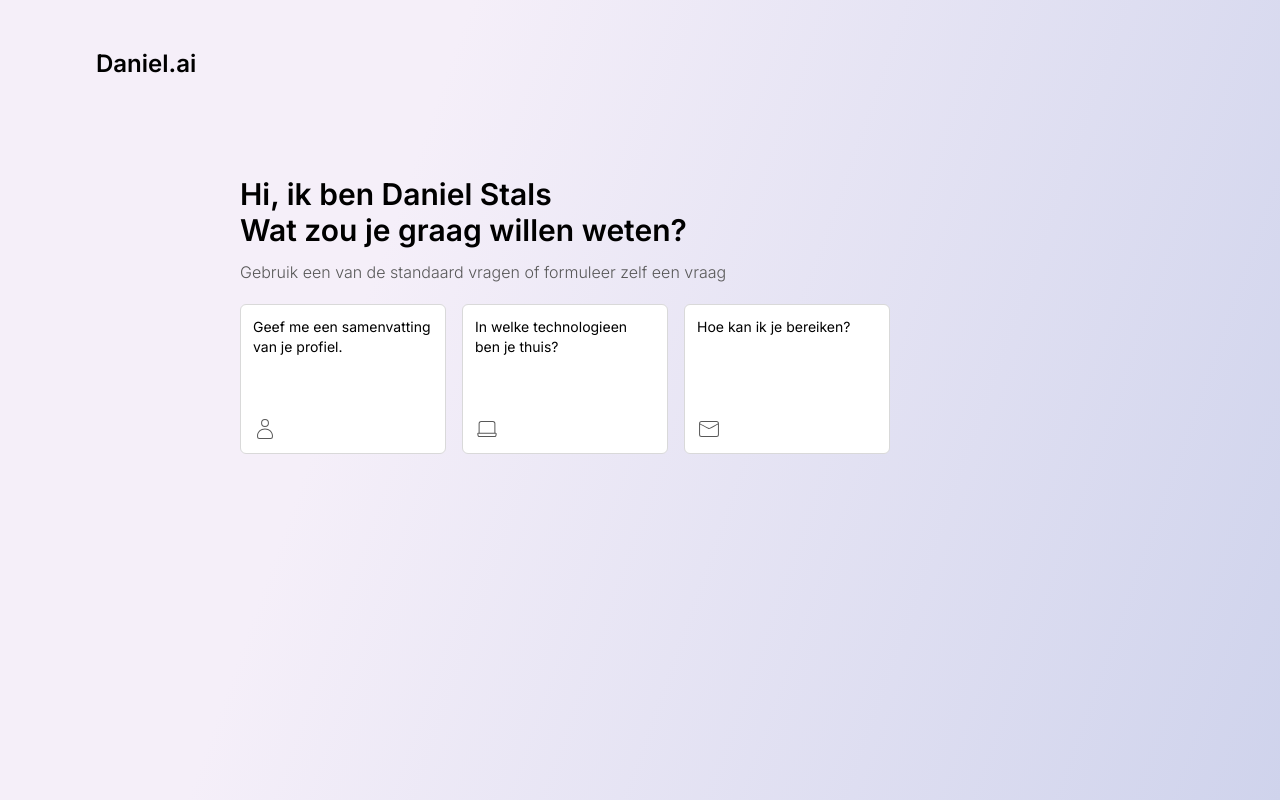
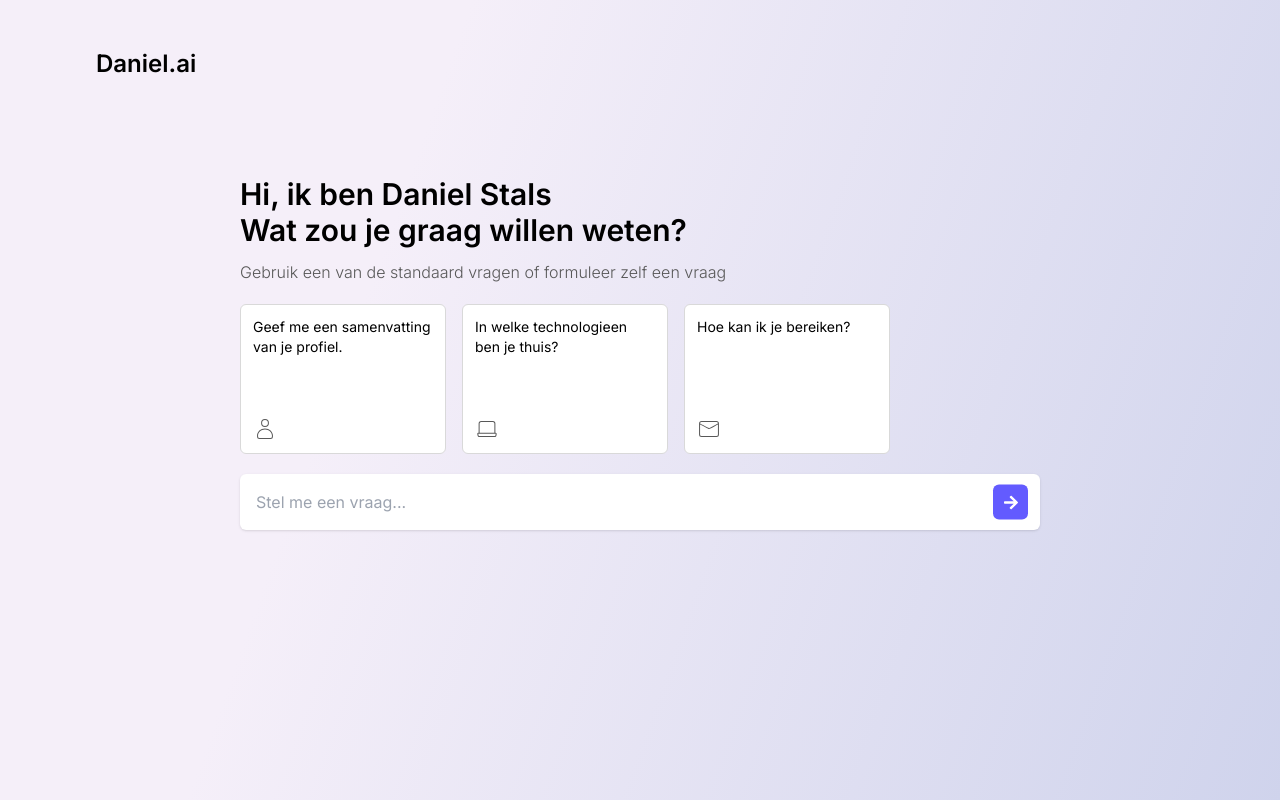
Before and after one commit to danielstals/daniel-ai, a Next.js app: page / in a window 1280 px wide. Built offline with nearby package versions, Linux system fonts and the light colour scheme.

Commit message:
feat: added base of prompt box

```diff
--- a/src/app/page.tsx
+++ b/src/app/page.tsx
@@ -1,19 +1,51 @@
+'use client';
+
 import { PromptSuggestions } from '@/components/layouts/PromptSuggestions';
+import { Button } from '@/components/ui/Button';
+import { useState } from 'react';
+import { FaArrowRight } from 'react-icons/fa';
 
 export default function Home() {
+	const [prompt, setPrompt] = useState<string>('');
+
+	function handleSetPrompt(e: React.ChangeEvent<HTMLInputElement>) {
+		e.preventDefault();
+		setPrompt(e.target.value);
+	}
+
+	function handleSetSuggestedPrompt(suggestedPrompt: string) {
+		setPrompt(suggestedPrompt);
+	}
+
 	return (
-		<div className="flex flex-col self-center w-full max-w-[800px]">
-			<h2 className="block text-2xl md:text-3xl font-semibold mb-3">
+		<div className='flex flex-col self-center w-full max-w-[800px]'>
+			<h2 className='block mb-3 text-2xl font-semibold md:text-3xl'>
 				Hi, ik ben Daniel Stals
 				<br />
 				Wat zou je graag willen weten?
 			</h2>
 
-			<span className="block text-base font-light text-neutral-mid mb-5">
+			<span className='block mb-5 text-base font-light text-neutral-mid'>
 				Gebruik een van de standaard vragen of formuleer zelf een vraag
 			</span>
 
-			<PromptSuggestions />
+			<PromptSuggestions className='mb-5' onClick={handleSetSuggestedPrompt} />
+
+			<div className='relative'>
+				<input
+					value={prompt}
+					onChange={handleSetPrompt}
+					className='w-full p-4 rounded-md shadow outline-none focus:border-primary'
+					type='text'
+					placeholder='Stel me een vraag...'
+				/>
+
+				<Button
+					isDisabled={!prompt}
+					className='absolute items-center justify-center -translate-y-1/2 right-3 top-1/2'
+					icon={<FaArrowRight color='white' />}
+				/>
+			</div>
 		</div>
 	);
 }
--- a/src/components/layouts/PromptSuggestions.tsx
+++ b/src/components/layouts/PromptSuggestions.tsx
@@ -1,12 +1,40 @@
+import { cva } from 'class-variance-authority';
 import { CiLaptop, CiMail, CiUser } from 'react-icons/ci';
 import { PromptButton } from '../ui/PromptButton';
 
-export function PromptSuggestions() {
+const styleOptions = cva('max-w-[650px] grid grid-cols-1 md:grid-cols-3 gap-4');
+
+interface IPromptSuggestionsProps {
+	onClick: (suggestedPrompt: string) => void;
+	className?: string;
+}
+
+interface IPromptSuggestion {
+	text: string;
+	icon: JSX.Element;
+}
+
+const suggestedPrompts: IPromptSuggestion[] = [
+	{
+		text: 'Geef me een samenvatting van je profiel.',
+		icon: <CiUser size={24} className='text-neutral-mid' />,
+	},
+	{
+		text: 'In welke technologieen ben je thuis?',
+		icon: <CiLaptop size={24} className='text-neutral-mid' />,
+	},
+	{
+		text: 'Hoe kan ik je bereiken?',
+		icon: <CiMail size={24} />,
+	},
+];
+
+export function PromptSuggestions({ className, onClick }: IPromptSuggestionsProps) {
 	return (
-		<div className="max-w-[650px] grid grid-cols-1 md:grid-cols-3 gap-4">
-			<PromptButton text="Geef me een samenvatting van je profiel." icon={<CiUser size={24} className="text-neutral-mid" />} />
-			<PromptButton text="In welke technologieen ben je thuis?" icon={<CiLaptop size={24} className="text-neutral-mid" />} />
-			<PromptButton text="Hoe kan ik je bereiken?" icon={<CiMail size={24} />} />
+		<div className={styleOptions({ className })}>
+			{suggestedPrompts.map((prompt, index) => (
+				<PromptButton onClick={() => onClick(prompt.text)} key={index} text={prompt.text} icon={prompt.icon} />
+			))}
 		</div>
 	);
 }
--- /dev/null
+++ b/src/components/ui/Button.tsx
@@ -0,0 +1,37 @@
+import { cva, VariantProps } from 'class-variance-authority';
+import { cloneElement, forwardRef } from 'react';
+
+const styleOptions = cva('flex h-[35px] rounded-md transition duration-200', {
+	variants: {
+		variant: {
+			primary: ['bg-primary', 'hover:bg-neutral-dark'],
+		},
+		isDisabled: {
+			true: ['bg-neutral-light', 'disabled:pointer-events-none'],
+		},
+		buttonType: {
+			onlyIcon: ['w-[35px]'],
+		},
+	},
+	defaultVariants: {
+		variant: 'primary',
+		buttonType: 'onlyIcon',
+	},
+});
+
+interface IButtonProps extends React.ButtonHTMLAttributes<HTMLButtonElement>, VariantProps<typeof styleOptions> {
+	text?: string;
+	icon?: JSX.Element;
+	isDisabled?: boolean;
+}
+
+export const Button = forwardRef<HTMLButtonElement, IButtonProps>(function PromptButton(
+	{ text, icon, className, isDisabled, onClick, ...inputParams }: IButtonProps,
+	ref
+) {
+	return (
+		<button onClick={onClick} className={styleOptions({ className, isDisabled })} disabled={isDisabled} ref={ref} {...inputParams}>
+			{icon && cloneElement(icon, { color: 'white' })}
+		</button>
+	);
+});
--- a/src/components/ui/PromptButton.tsx
+++ b/src/components/ui/PromptButton.tsx
@@ -2,7 +2,7 @@ import { cva, VariantProps } from 'class-variance-authority';
 import React, { cloneElement, forwardRef } from 'react';
 
 const styleOptions = cva(
-	'group flex flex-col justify-between h-[150px] bg-white rounded-md text-left p-3 border-solid border border-neutral-light hover:border-accent transition duration-200',
+	'group flex flex-col justify-between h-[150px] bg-white rounded-md text-left p-3 border-solid border border-neutral-light hover:border-primary transition duration-200',
 	{
 		variants: {
 			variant: {
@@ -22,13 +22,13 @@ interface IPromptButtonProps extends React.ButtonHTMLAttributes<HTMLButtonElemen
 }
 
 export const PromptButton = forwardRef<HTMLButtonElement, IPromptButtonProps>(function PromptButton(
-	{ text, icon, className, isDisabled, ...inputParams }: IPromptButtonProps,
+	{ text, icon, className, onClick, isDisabled, ...inputParams }: IPromptButtonProps,
 	ref
 ) {
 	return (
-		<button className={styleOptions({ className })} disabled={isDisabled} ref={ref} {...inputParams}>
-			<span className="text-sm transition duration-200 group-hover:text-accent">{text}</span>
-			{cloneElement(icon, { className: 'text-neutral-mid transition duration-200 group-hover:text-accent' })}
+		<button onClick={onClick} className={styleOptions({ className })} disabled={isDisabled} ref={ref} {...inputParams}>
+			<span className='text-sm transition duration-200 group-hover:text-primary'>{text}</span>
+			{cloneElement(icon, { className: 'text-neutral-mid transition duration-200 group-hover:text-primary' })}
 		</button>
 	);
 });
--- a/tailwind.config.ts
+++ b/tailwind.config.ts
@@ -5,7 +5,7 @@ const config: Config = {
 	theme: {
 		extend: {
 			colors: {
-				accent: {
+				primary: {
 					DEFAULT: '#635bff',
 				},
 				neutral: {
```
Also changed, not shown: 1 other file (tests, documents, lock files or other folders).
